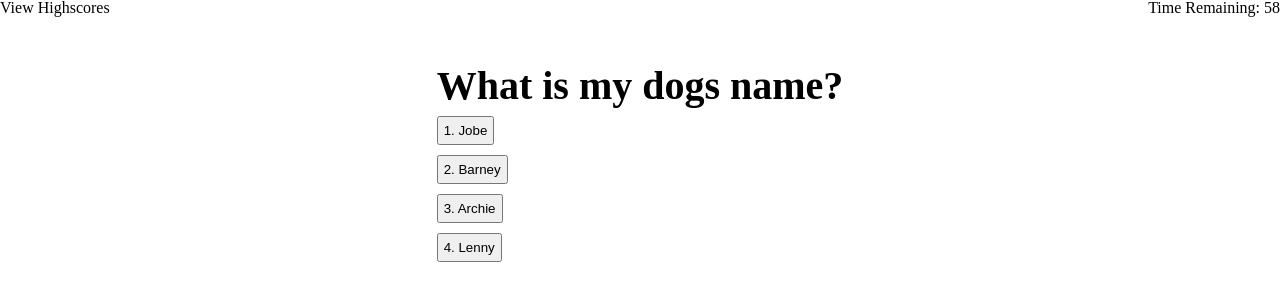
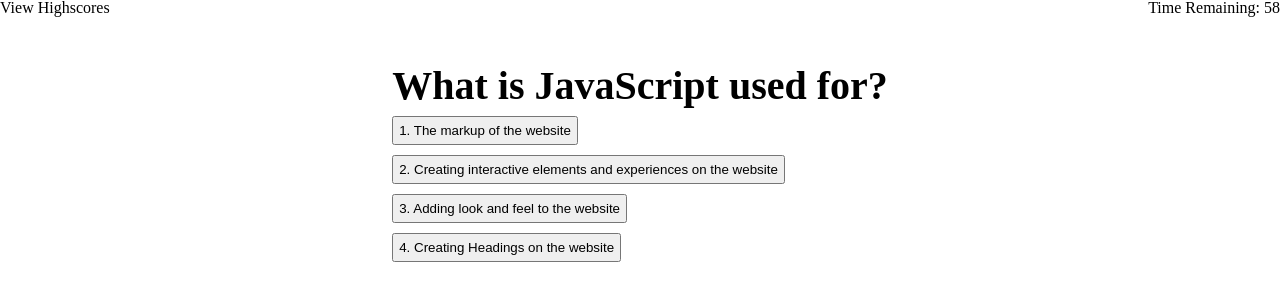
Before and after one commit to ncougs/Code-Quiz, a plain HTML site: page index.html in a window 1280 px wide. Both pictures are taken after a click on the button "Start Quiz". Drawn offline with Linux system fonts and the light colour scheme.

Commit message:
Adding multiple questions, next question functions, final score function

```diff
--- a/Assets/CSS/style.css
+++ b/Assets/CSS/style.css
@@ -37,7 +37,7 @@ main {
     padding: 20px;
 }
 
-.mainText h2, .questionSection h2 {
+.mainText h2, .questionSection h2, .finalPage h2 {
     font-size: 30pt;
     font-weight: bold;
     padding-bottom: 10px;
@@ -47,12 +47,13 @@ main {
     width: 50%;
 }
 
-.questionSection {
+.questionSection, .finalPage {
     display: none;
 }
 
 .questionSection ul {
     text-align: start;
+    width: fit-content;
 }
 
 .questionSection button {
--- a/Assets/JavaScript/script.js
+++ b/Assets/JavaScript/script.js
@@ -1,10 +1,11 @@
 //documnent Variable's
 var startButton = document.getElementById("startQuiz");
 var startPageEL = document.querySelector(".startPage");
+var finalPageEL = document.querySelector(".finalPage");
 var questionSectionEL = document.querySelector(".questionSection")
 var countDownTimerEL = document.querySelector("#countDown");
 var questionEL = document.querySelector("#question");
-var questionOptions = document.querySelector(".questionOptions")
+var questionOptionsEL = document.querySelector(".questionOptions");
 var option1 = document.getElementById("option1");
 var option2 = document.getElementById("option2");
 var option3 = document.getElementById("option3");
@@ -12,21 +13,56 @@ var option4 = document.getElementById("option4");
 
 //Global Scope Variables
 var timeRemaining = 60
+
 var question1 = {
-    question: "What is my dogs name?",
-    options: ["Jobe", "Barney", "Archie", "Lenny"],
-    answer: "Archie"
+    question: "What is JavaScript used for?",
+    options: ["The markup of the website", "Creating interactive elements and experiences on the website", "Adding look and feel to the website", "Creating Headings on the website"],
+    answer: "Creating interactive elements and experiences on the website"
 };
+
+var question2 = {
+    question: "Which option is NOT a variable tpe?",
+    options: ["String", "Loops", "Numbers", "Boolean"],
+    answer: "Loops"
+};
+
+var question3 = {
+    question: "How do you access the Document Object Model?",
+    options: ["window.document", "window.element", "element.body", "window.element.body"],
+    answer: "window.document"
+};
+
+var question4 = {
+    question: "How to you retrieve Local Storage?",
+    options: ["localStorage.retrieveItem(name)", "localStorage.getItem(name)", "getLocalStorage(name)", "storageItem(name)"],
+    answer: "localStorage.getItem(name)"
+};
+
+var questionlist = [question1, question2, question3, question4]
+var questionCounter = 0
 
 //Start Quiz
 
 function startQuiz () {
-    startPageEL = startPageEL.style.display = "none";
-    questionSectionEL = questionSectionEL.style.display = "block";
+    startQuizDisplay()
     setTimer();
-    addQuestion();
-    AnswerQuestion();
+    addQuestion(questionlist[questionCounter]);
+    questionOptionsEL.addEventListener("click", collectAnswer);
 }
+
+
+function startQuizDisplay () {
+    startPageEL.style.display = "none";
+    finalPageEL.style.display = "none";
+    questionSectionEL.style.display = "block";
+};
+
+function finalPage () {
+    startPageEL.style.display = "none";
+    finalPageEL.style.display = "block";
+    questionSectionEL.style.display = "none";
+    document.querySelector("#finalScoreText").textContent = timeRemaining
+};
 
 //Timer
 
@@ -34,49 +70,56 @@ function countDown () {
 
     if (timeRemaining <= 0) {
         countDownTimerEL.textContent = 0;
-      }
-      else {
+    }
+    else {
         timeRemaining = timeRemaining - 1;
         countDownTimerEL.textContent = timeRemaining;
-        };
+    };
 }
 
 function setTimer () {
-    setInterval(countDown,1000)
+    setInterval(countDown,1000);
 }
 
-function addQuestion () {
-    questionEL.textContent = question1.question;
-    option1.textContent = "1.   " + question1.options[0]
-    option2.textContent = "2.   " + question1.options[1]
-    option3.textContent = "3.   " + question1.options[2]
-    option4.textContent = "4.   " + question1.options[3]
+function addQuestion (question) {
+    questionEL.textContent = question.question;
+    option1.textContent = "1.   " + question.options[0]
+    option2.textContent = "2.   " + question.options[1]
+    option3.textContent = "3.   " + question.options[2]
+    option4.textContent = "4.   " + question.options[3]
 }
 
-function AnswerQuestion () {
-    var answer;
+function nextQuestion () {
 
-    questionOptions.addEventListener("click", function (event){
+    questionCounter++;
+
+    console.log(questionCounter);
+
+    if (questionCounter == questionlist.length) {
+        finalPage();
+        questionCounter = 0;
+    }
+    else {
+        addQuestion(questionlist[questionCounter]);
+    };
+};
+
+function collectAnswer (event) {
+
         answer = event.target.textContent;
 
         console.log(answer);
 
-        if (answer.includes(question1.answer)) {
-            window.alert("Correct!");
+        if (answer.includes(questionlist[questionCounter].answer)) {
+            //add correct answer sound
         }
         else {
-            window.alert("wrong...");
+            //add wrong answer sound
             timeRemaining = timeRemaining - 10;
         };
-    });
-}
 
-
-
-
-
-
-
+        nextQuestion();
+};
 
 
 //Calls Start Quiz function
--- a/index.html
+++ b/index.html
@@ -1,7 +1,7 @@
 <!DOCTYPE html>
 <html>
     <head>
-        <title>Quiz Challenge</title>
+        <title>Code Quiz Challenge</title>
         <meta charset="UTF-8" />
         <link rel="stylesheet" type="text/css" href="Assets/CSS/reset.css" />
         <link rel="stylesheet" type="text/css" href="Assets/CSS/style.css" />
@@ -15,7 +15,7 @@
         </header>
         <main>
             <section class="startPage">
-                <h1>Quiz Challenge</h1>
+                <h1>Code Quiz Challenge</h1>
                 <div class="mainText">
                     <h2>Start the quiz to beat the highscore!</h2>
                     <p>Answer all questons before the timer runs out. Any wrong answers will decrease the time remaining on the clock. Your final scroe is the amount of time remaning. Good luck!</p>
@@ -32,6 +32,11 @@
                     <li><button id="option4">Option 4</button></li>
                 </ul>
             </section>
+
+            <section class="finalPage">
+                <h2>Game Over!</h2>
+                <p>Your final scros is: <span id="finalScoreText" ></span></p>
+            </section>
         </main>
         <script src="Assets/JavaScript/script.js"></script>
     </body>
```
Also changed, not shown: 1 other file.
